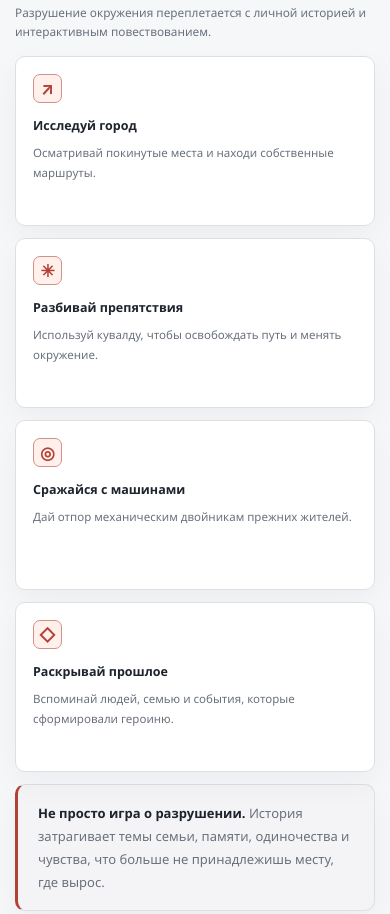
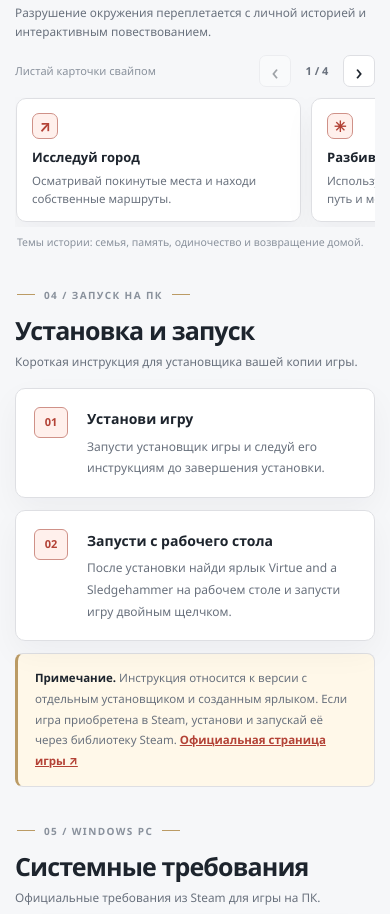
Before and after one commit to difrednitokin-dotcom/nitokin-zelda, a plain HTML site: page games/virtue-and-a-sledgehammer/index.html in a window 390 px wide. Shown: the part 2605-3519 px from the top of the page. Drawn offline with Linux system fonts and the light colour scheme.

Commit message:
Make Virtue feature cards compact with swipeable mobile carousel

```diff
--- a/games/virtue-and-a-sledgehammer/index.html
+++ b/games/virtue-and-a-sledgehammer/index.html
@@ -41,6 +41,30 @@ html[data-theme="dark"]{color-scheme:dark;--bg:#141518;--paper:#1f2023;--ink:#f0
 .compact-gallery.gallery .shot:hover img{transform:scale(1.035)}
 @media(max-width:650px){.compact-gallery.gallery{grid-template-columns:repeat(2,minmax(0,1fr));gap:9px}}
 @media(max-width:440px){.compact-gallery.gallery{grid-template-columns:repeat(2,minmax(0,1fr));gap:9px}}
+
+/* Compact feature carousel. Desktop keeps the four-card grid. */
+.features.feature-carousel{display:grid;grid-template-columns:repeat(4,minmax(0,1fr));gap:12px}
+.features.feature-carousel .feature{min-width:0;min-height:0;padding:16px;border-radius:10px}
+.features.feature-carousel .feature-icon{width:27px;height:27px;margin-bottom:10px;font-size:16px}
+.features.feature-carousel .feature h3{font-size:12.5px;margin:0 0 5px}
+.features.feature-carousel .feature p{font-size:11.5px;line-height:1.6;margin:0}
+.feature-carousel-tools{display:none}
+.features-footnote{font-size:11px;color:var(--subtle);margin:10px 2px 0;line-height:1.55}
+@media(max-width:700px){
+  .feature-carousel-tools{display:flex;align-items:center;justify-content:space-between;gap:9px;margin:-1px 0 10px}
+  .feature-swipe-hint{font-size:11px;color:var(--subtle);line-height:1.3}
+  .feature-carousel-buttons{display:flex;align-items:center;gap:8px}
+  .feature-arrow{width:32px;height:32px;display:grid;place-items:center;padding:0;border:1px solid var(--line);border-radius:7px;background:var(--paper);color:var(--ink);font-size:23px;line-height:1;cursor:pointer}
+  .feature-arrow:disabled{opacity:.4;cursor:default}
+  .feature-page{min-width:36px;color:var(--muted);font-weight:750;font-size:11px;text-align:center;font-variant-numeric:tabular-nums;white-space:nowrap}
+  .features.feature-carousel{display:flex;flex-wrap:nowrap;gap:10px;overflow-x:auto;scroll-snap-type:x mandatory;scroll-padding-inline:1px;overscroll-behavior-x:contain;scrollbar-width:none;-webkit-overflow-scrolling:touch;padding:1px 1px 5px}
+  .features.feature-carousel::-webkit-scrollbar{display:none}
+  .features.feature-carousel .feature{flex:0 0 clamp(214px,76vw,285px);width:auto;max-width:none;min-height:0;scroll-snap-align:start;padding:14px 15px;display:flex;flex-direction:column}
+  .features.feature-carousel .feature-icon{width:26px;height:26px;flex:none;margin-bottom:10px;font-size:15px}
+  .features.feature-carousel .feature h3{font-size:13px;line-height:1.3;margin:0 0 6px}
+  .features.feature-carousel .feature p{font-size:11.5px;line-height:1.52;margin:0}
+  .features-footnote{margin-top:7px;font-size:10.5px}
+}
 </style>
 </head>
 <body>
@@ -127,13 +151,21 @@ html[data-theme="dark"]{color-scheme:dark;--bg:#141518;--paper:#1f2023;--ink:#f0
 </section>
 <section class="section" id="features">
 <div class="section-head"><div><div class="kicker">03 / Геймплей</div><h2>Особенности игры</h2></div><p>Разрушение окружения переплетается с личной историей и интерактивным повествованием.</p></div>
-<div class="features">
+<div class="feature-carousel-tools" aria-label="Управление каруселью">
+<span class="feature-swipe-hint">Листай карточки свайпом</span>
+<div class="feature-carousel-buttons">
+<button class="feature-arrow" type="button" id="feature-prev" aria-label="Предыдущая особенность" disabled>‹</button>
+<span class="feature-page" id="feature-page" aria-live="polite" aria-atomic="true">1 / 4</span>
+<button class="feature-arrow" type="button" id="feature-next" aria-label="Следующая особенность">›</button>
+</div>
+</div>
+<div class="features feature-carousel" id="feature-track" role="region" aria-roledescription="карусель" aria-label="Особенности игры, 4 карточки" tabindex="0">
 <article class="feature"><div class="feature-icon" aria-hidden="true">↗</div><h3>Исследуй город</h3><p>Осматривай покинутые места и находи собственные маршруты.</p></article>
 <article class="feature"><div class="feature-icon" aria-hidden="true">✳</div><h3>Разбивай препятствия</h3><p>Используй кувалду, чтобы освобождать путь и менять окружение.</p></article>
 <article class="feature"><div class="feature-icon" aria-hidden="true">◎</div><h3>Сражайся с машинами</h3><p>Дай отпор механическим двойникам прежних жителей.</p></article>
 <article class="feature"><div class="feature-icon" aria-hidden="true">◇</div><h3>Раскрывай прошлое</h3><p>Вспоминай людей, семью и события, которые сформировали героиню.</p></article>
 </div>
-<div class="quote"><strong>Не просто игра о разрушении.</strong> История затрагивает темы семьи, памяти, одиночества и чувства, что больше не принадлежишь месту, где вырос.</div>
+<p class="features-footnote">Темы истории: семья, память, одиночество и возвращение домой.</p>
 </section>
 <section class="section" id="install">
 <div class="section-head"><div><div class="kicker">04 / Запуск на ПК</div><h2>Установка и запуск</h2></div><p>Короткая инструкция для установщика вашей копии игры.</p></div>
@@ -191,6 +223,46 @@ document.querySelectorAll('.compact-gallery .shot img').forEach(function(image){
     image.closest('.shot').classList.add('image-error');
   });
 });
+
+/* Touch-friendly compact features carousel on phones. */
+const featureTrack=document.getElementById('feature-track');
+if(featureTrack){
+  const featureCards=Array.from(featureTrack.querySelectorAll('.feature'));
+  const prevFeature=document.getElementById('feature-prev');
+  const nextFeature=document.getElementById('feature-next');
+  const featurePage=document.getElementById('feature-page');
+  let activeFeature=0;
+  function featureOffset(i){return featureCards[i].offsetLeft-featureCards[0].offsetLeft}
+  function syncFeatures(){
+    const position=featureTrack.scrollLeft;
+    let best=0,dist=Infinity;
+    featureCards.forEach((card,i)=>{const d=Math.abs(position-featureOffset(i));if(d<dist){dist=d;best=i}});
+    activeFeature=best;
+    featurePage.textContent=(best+1)+' / '+featureCards.length;
+    prevFeature.disabled=best===0;
+    nextFeature.disabled=best===featureCards.length-1;
+  }
+  function goFeature(delta){
+    const reduced=window.matchMedia('(prefers-reduced-motion: reduce)').matches;
+    const to=Math.max(0,Math.min(featureCards.length-1,activeFeature+delta));
+    featureTrack.scrollTo({left:featureOffset(to),behavior:reduced?'auto':'smooth'});
+    activeFeature=to;
+    featurePage.textContent=(to+1)+' / '+featureCards.length;
+    prevFeature.disabled=to===0;
+    nextFeature.disabled=to===featureCards.length-1;
+  }
+  prevFeature.addEventListener('click',()=>goFeature(-1));
+  nextFeature.addEventListener('click',()=>goFeature(1));
+  featureTrack.addEventListener('scroll',syncFeatures,{passive:true});
+  featureTrack.addEventListener('keydown',e=>{
+    if(e.key==='ArrowLeft'||e.key==='ArrowRight'){
+      e.preventDefault();
+      goFeature(e.key==='ArrowRight'?1:-1);
+    }
+  });
+  window.addEventListener('resize',syncFeatures,{passive:true});
+  syncFeatures();
+}
 const shots=Array.from(document.querySelectorAll('.shot')),modal=document.getElementById('lightbox'),img=document.getElementById('lightbox-img'),caption=document.getElementById('lightbox-caption'),close=document.getElementById('lightbox-close');let idx=0,lastFocus=null;
 function show(n){idx=(n+shots.length)%shots.length;const s=shots[idx];img.src=s.querySelector('img').currentSrc||s.querySelector('img').src;img.alt=s.querySelector('img').alt;caption.textContent=s.dataset.caption||''}
 function openAt(n){lastFocus=document.activeElement;show(n);modal.setAttribute('aria-hidden','false');document.body.style.overflow='hidden';close.focus()}
```
